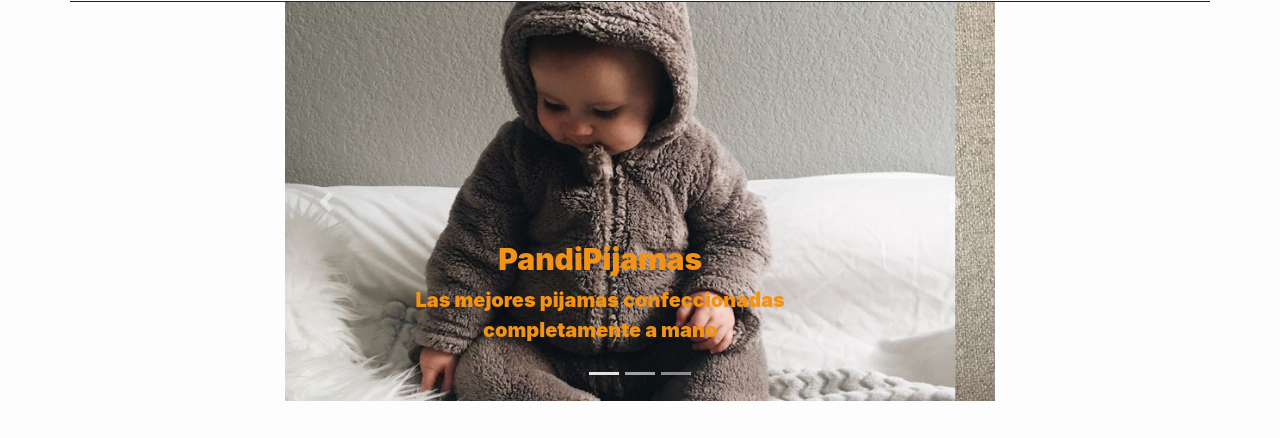
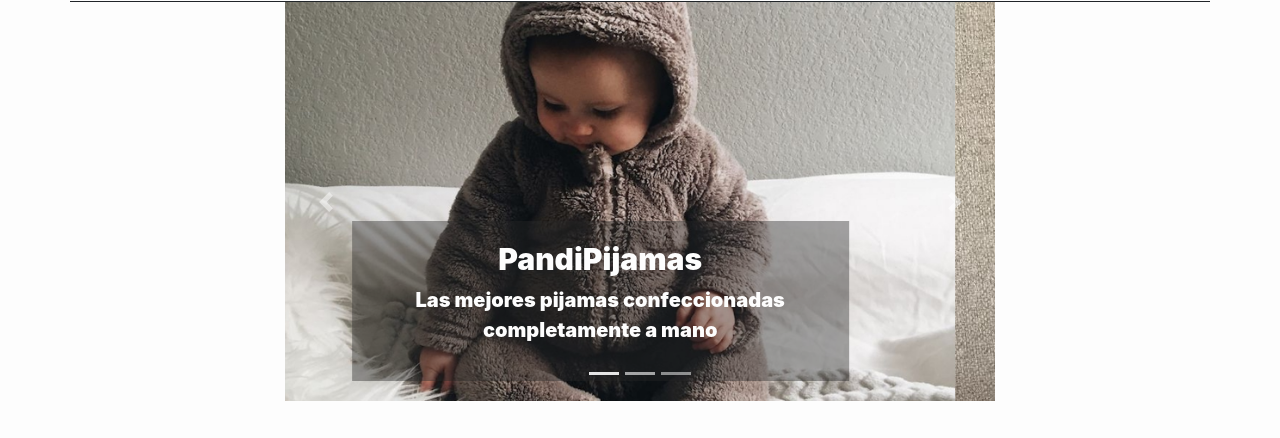
Before and after one commit to LuisMiguelCardenas/panditasCo, a website: page index.html in a window 1280 px wide. Shown: the part 112-550 px from the top of the page. Drawn offline with nearby package versions, Linux system fonts and the light colour scheme.

Commit message:
Modificación en el slider

```diff
--- a/index.html
+++ b/index.html
@@ -67,24 +67,30 @@
                     <div class="carousel-inner">
                       <div class="carousel-item active">
                         <img class="d-block w-100 imgCarrusel" src="images/slider/slider-1.jpg" alt="First slide">
+                        <a href="pages/products.html#pijamas">
                             <div class="carousel-caption d-none d-md-block">
                                 <h5 class="carousel__title">PandiPijamas</h5>
                                   <p class="carroulser__text">Las mejores pijamas confeccionadas completamente a mano</p>
                             </div>
+                        </a>
                       </div>
                       <div class="carousel-item">
                         <img class="d-block w-100 imgCarrusel" src="images/slider/slider-2.jpeg" alt="Second slide">
+                        <a href="pages/products.html#sleepingBag">
                             <div class="carousel-caption d-none d-md-block">
                                 <h5 class="carousel__title">PandiBolsitas</h5>
                                 <p class="carroulser__text"> Para dormir calientico y de manera segura.</p>
                             </div>
+                        </a>
                       </div>
                       <div class="carousel-item">
                         <img class="d-block w-100 imgCarrusel" src="images/slider/slider-3.jpg" alt="Third slide">
+                        <a href="pages/products.html#cobija">
                             <div class="carousel-caption d-none d-md-block">
                                 <h5 class="carousel__title">PandiCobijas</h5>
                                 <p class="carroulser__text">Suaves y hermosas cobijas que reconfortarán en todo momento a tu bebé</p>
                             </div>
+                        </a>
                       </div>
                     </div>
                     <a class="carousel-control-prev" href="#carouselExampleIndicators" role="button" data-slide="prev">
--- a/scss/_home.scss
+++ b/scss/_home.scss
@@ -1,14 +1,19 @@
 // Carousel
 
+
+.carousel-caption{
+    background-color: $colorEight;
+
     .carousel__title{
-    color: $colorThree;
+        color: $colorOne;
         font-weight: 900;
         font-size: 30px;
     }
     .carroulser__text{
-    color: $colorThree;
+        color: $colorOne;
         font-weight: 900;
         font-size: 20px;
+    }
 }
 
 //Binevenida
--- a/scss/_variables.scss
+++ b/scss/_variables.scss
@@ -5,6 +5,7 @@
 $colorFive: #e0e0e0;
 $colorSix: #797979;
 $colorSeven: #cf0000;
+$colorEight:#27272767;
 
 $fontOne: Georgia, 'Times New Roman', Times, serif;
 $fontTwo: Arial, Helvetica, sans-serif;
```
Also changed, not shown: css/style.css. Lines whose indentation alone changed are shown as unchanged.
